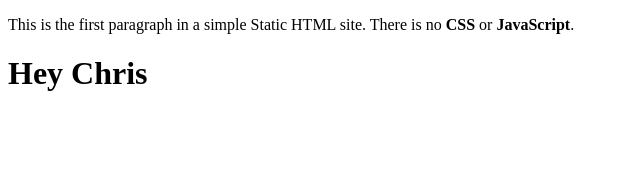
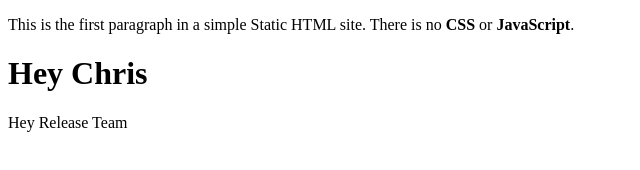
Before and after one commit to jmvaisa/static, a plain HTML site: page index.html in a window 1280 px wide. Shown: the whole page, without its empty margins (0-640 px from the left). Drawn offline with Linux system fonts and the light colour scheme.

Commit message:
Update index.html

```diff
--- a/index.html
+++ b/index.html
@@ -6,5 +6,6 @@
   <body>
     <p>This is the first paragraph in a simple Static HTML site. There is no <strong>CSS</strong> or <strong>JavaScript</strong>.</p>
     <h1>Hey Chris</h1>
+    <h99>Hey Release Team</h99>
   </body>
 </html>
```
